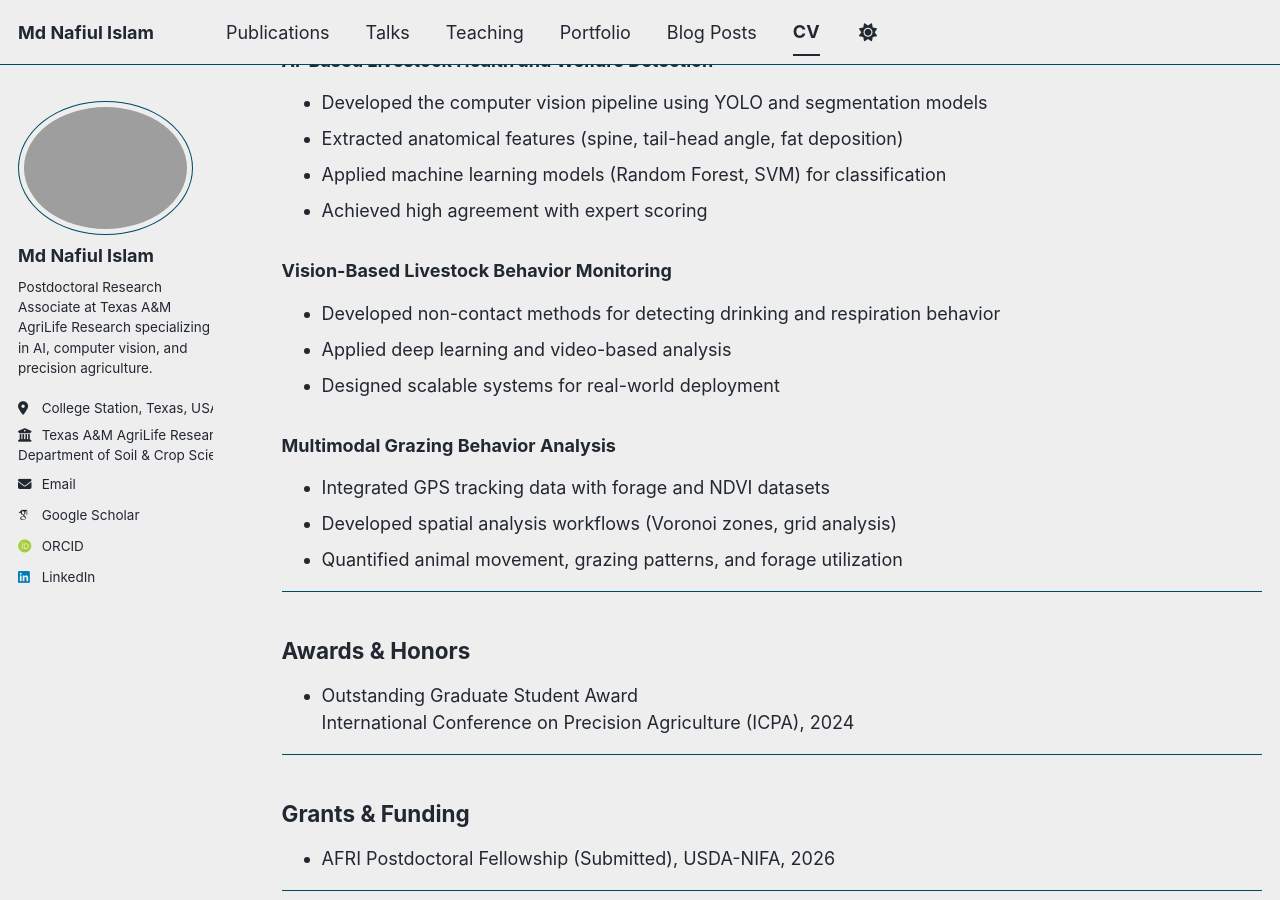
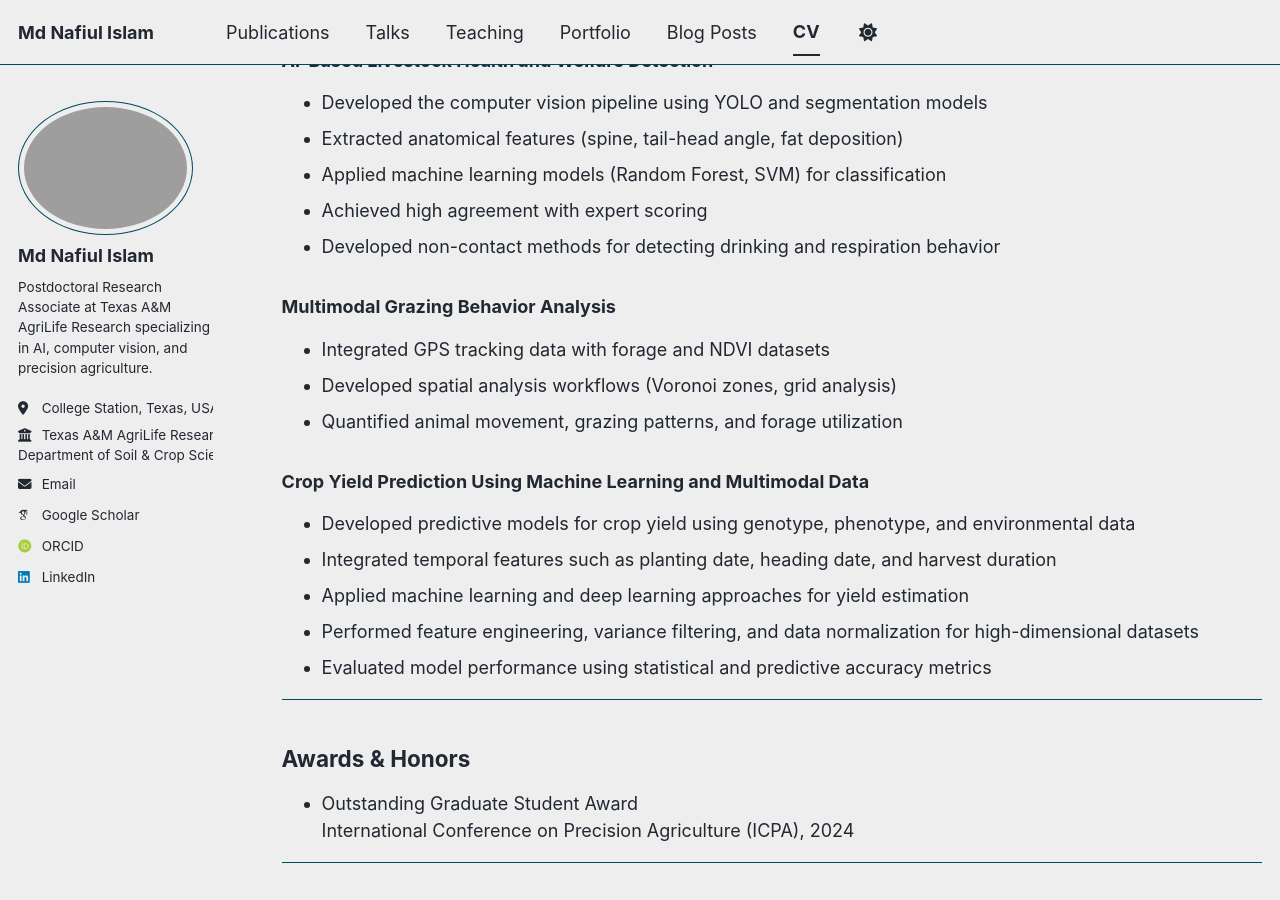
Before and after one commit to NafiulIslamBD/nafiul_islam_precision_agriculture_HSTU_CNU_UTK.github.io, a Jekyll site: the page built from _pages/cv.md, in a window 1280 px wide and 900 px high, scrolled down 2700 px. Built offline with Jekyll 4.4.1, drawn with Linux system fonts in a browser that asks for light colours; some web fonts are replaced; a script bundle is joined from its source files by our own code; library files that are not in the unit come from our copies.

Commit message:
Update cv.md

```diff
--- a/_pages/cv.md
+++ b/_pages/cv.md
@@ -90,16 +90,21 @@ Chungnam National University, South Korea
 - Extracted anatomical features (spine, tail-head angle, fat deposition)
 - Applied machine learning models (Random Forest, SVM) for classification
 - Achieved high agreement with expert scoring
+- Developed non-contact methods for detecting drinking and respiration behavior
 
-### Vision-Based Livestock Behavior Monitoring
-- Developed non-contact methods for detecting drinking and respiration behavior
-- Applied deep learning and video-based analysis
-- Designed scalable systems for real-world deployment
 
 ### Multimodal Grazing Behavior Analysis
 - Integrated GPS tracking data with forage and NDVI datasets
 - Developed spatial analysis workflows (Voronoi zones, grid analysis)
 - Quantified animal movement, grazing patterns, and forage utilization
+
+
+### Crop Yield Prediction Using Machine Learning and Multimodal Data
+- Developed predictive models for crop yield using genotype, phenotype, and environmental data
+- Integrated temporal features such as planting date, heading date, and harvest duration
+- Applied machine learning and deep learning approaches for yield estimation
+- Performed feature engineering, variance filtering, and data normalization for high-dimensional datasets
+- Evaluated model performance using statistical and predictive accuracy metrics
 
 ---
 
```
